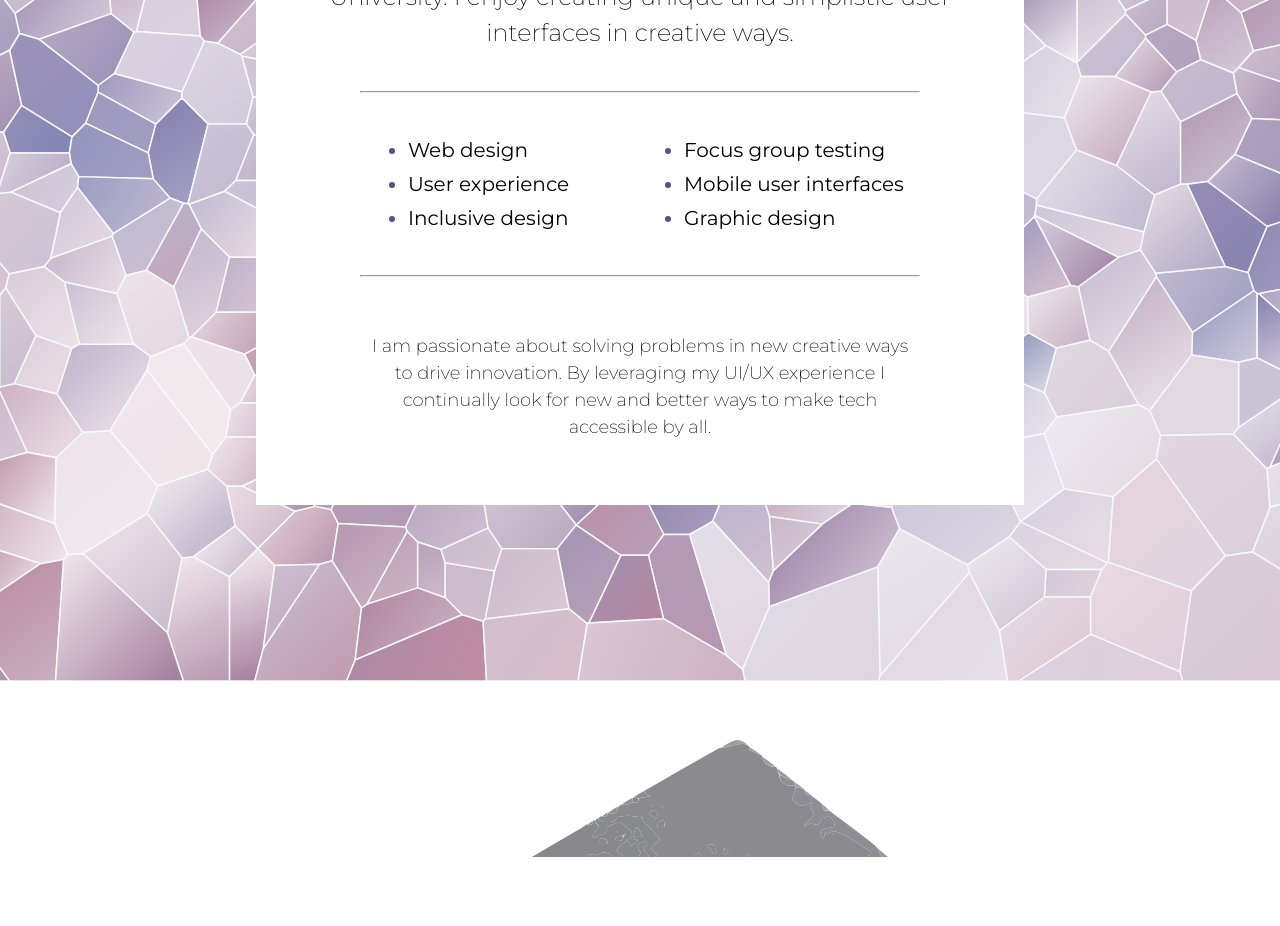
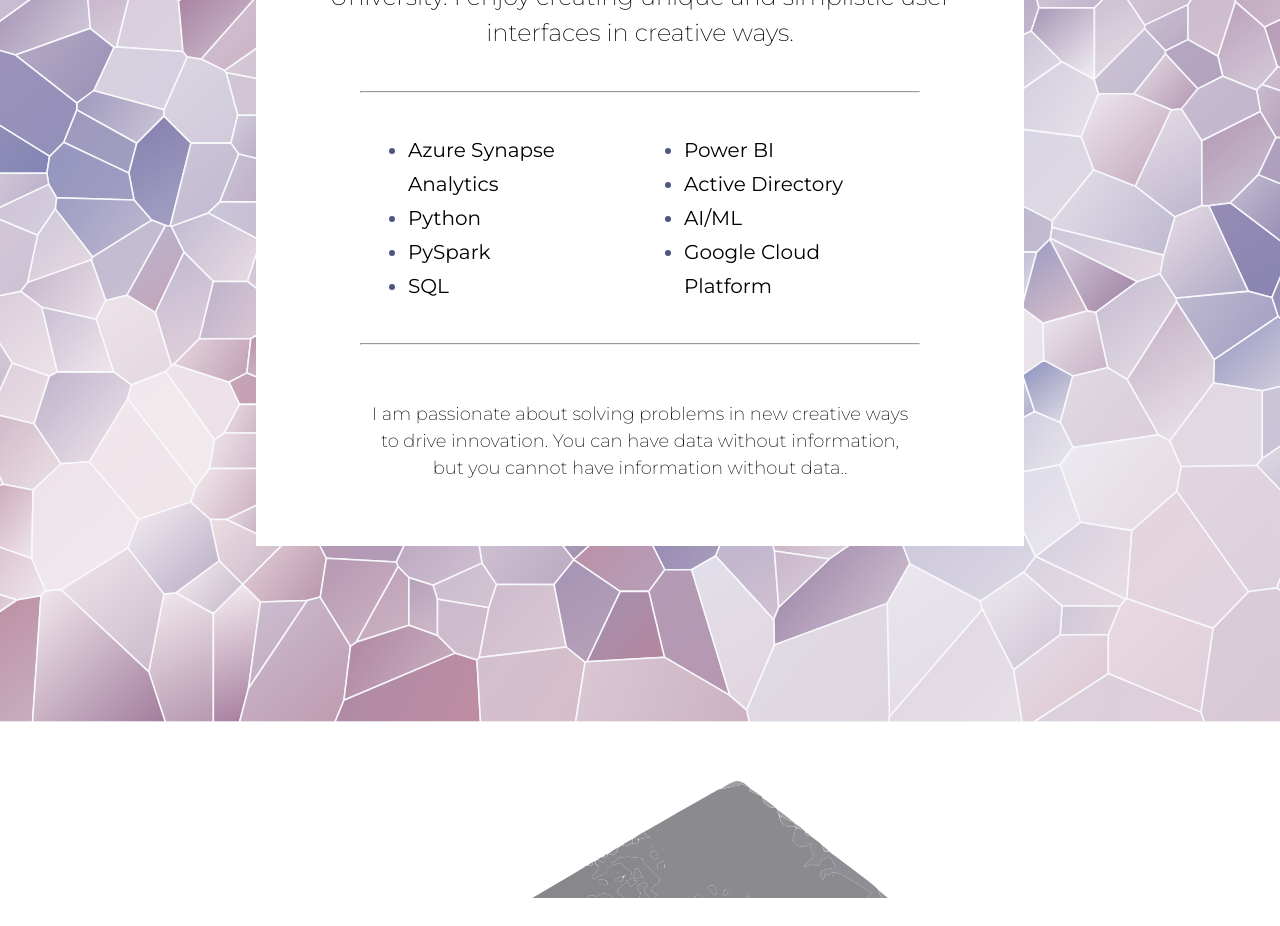
Before and after one commit to Hodor-Fergus/Portfolio, a React (Vite) app: page / in a window 1280 px wide. Shown: the part 1160-2086 px from the top of the page. Built offline with nearby package versions, Linux system fonts and the light colour scheme.

Commit message:
edit About

```diff
--- a/src/Components/About.jsx
+++ b/src/Components/About.jsx
@@ -31,12 +31,14 @@
  * passionate about, or enjoy,
  */
 const skillsList = [
-  "Web design",
-  "User experience",
-  "Inclusive design",
-  "Focus group testing",
-  "Mobile user interfaces",
-  "Graphic design",
+  "Azure Synapse Analytics",
+  "Python",
+  "PySpark",
+  "SQL",
+  "Power BI",
+  "Active Directory",
+  "AI/ML",
+  "Google Cloud Platform",
 ];
 
 /**
@@ -45,7 +47,7 @@
  * about you on a professional level.
  */
 const detailOrQuote =
-  "I am passionate about solving problems in new creative ways to drive innovation. By leveraging my UI/UX experience I continually look for new and better ways to make tech accessible by all.";
+  "I am passionate about solving problems in new creative ways to drive innovation. You can have data without information, but you cannot have information without data..";
 
 const About = () => {
   return (
```
